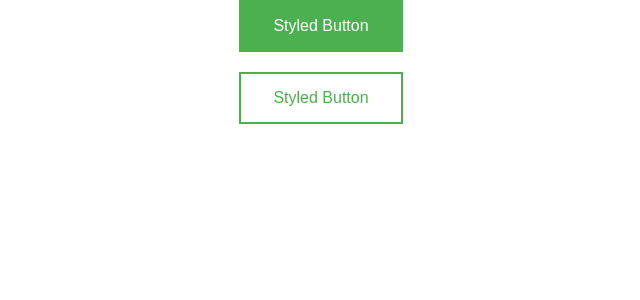
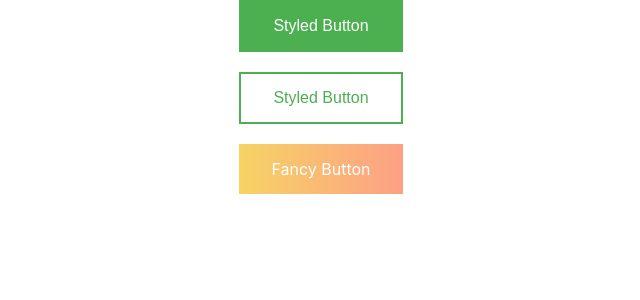
Before and after one commit to Mhdez221993/styled-components, a React (Create React App) app: page / in a window 1280 px wide. Shown: the top 300 px of the page, without its empty margins (319-959 px from the left). Built offline with nearby package versions, Linux system fonts and the light colour scheme.

Commit message:
Extending styles

```diff
--- a/src/App.js
+++ b/src/App.js
@@ -1,6 +1,6 @@
 import "./App.css";
 
-import StyledButton from "./components/Button/Button";
+import StyledButton, { FancyButton } from "./components/Button/Button";
 
 function App() {
   return (
@@ -11,6 +11,12 @@ function App() {
       </div>
 
       <StyledButton variant="outlined">Styled Button</StyledButton>
+
+      <div>
+        <br />
+      </div>
+
+      <FancyButton as="a">Fancy Button</FancyButton>
     </div>
   );
 }
--- a/src/components/Button/Button.js
+++ b/src/components/Button/Button.js
@@ -1,3 +1,4 @@
-import { StyledButton } from "./Button.styles";
+import { FancyButton, StyledButton } from "./Button.styles";
 
+export { FancyButton };
 export default StyledButton;
--- a/src/components/Button/Button.styles.js
+++ b/src/components/Button/Button.styles.js
@@ -13,3 +13,8 @@ export const StyledButton = styled.button`
   cursor: pointer;
   transition: 0.5s all ease-out;
 `;
+
+export const FancyButton = styled(StyledButton)`
+  background-image: linear-gradient(to right, #f6d365 0%, #fda085 100%);
+  border: none;
+`;
```
